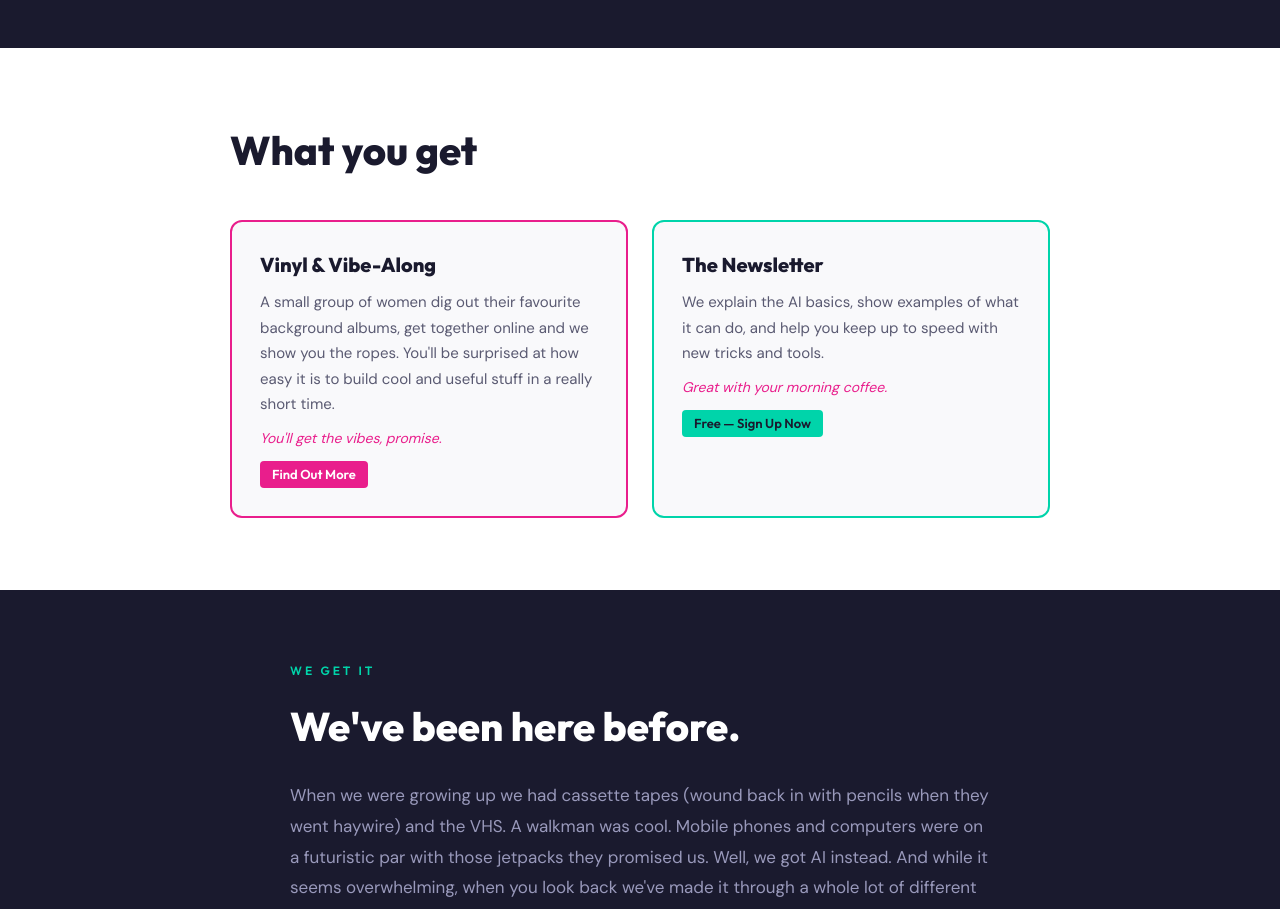
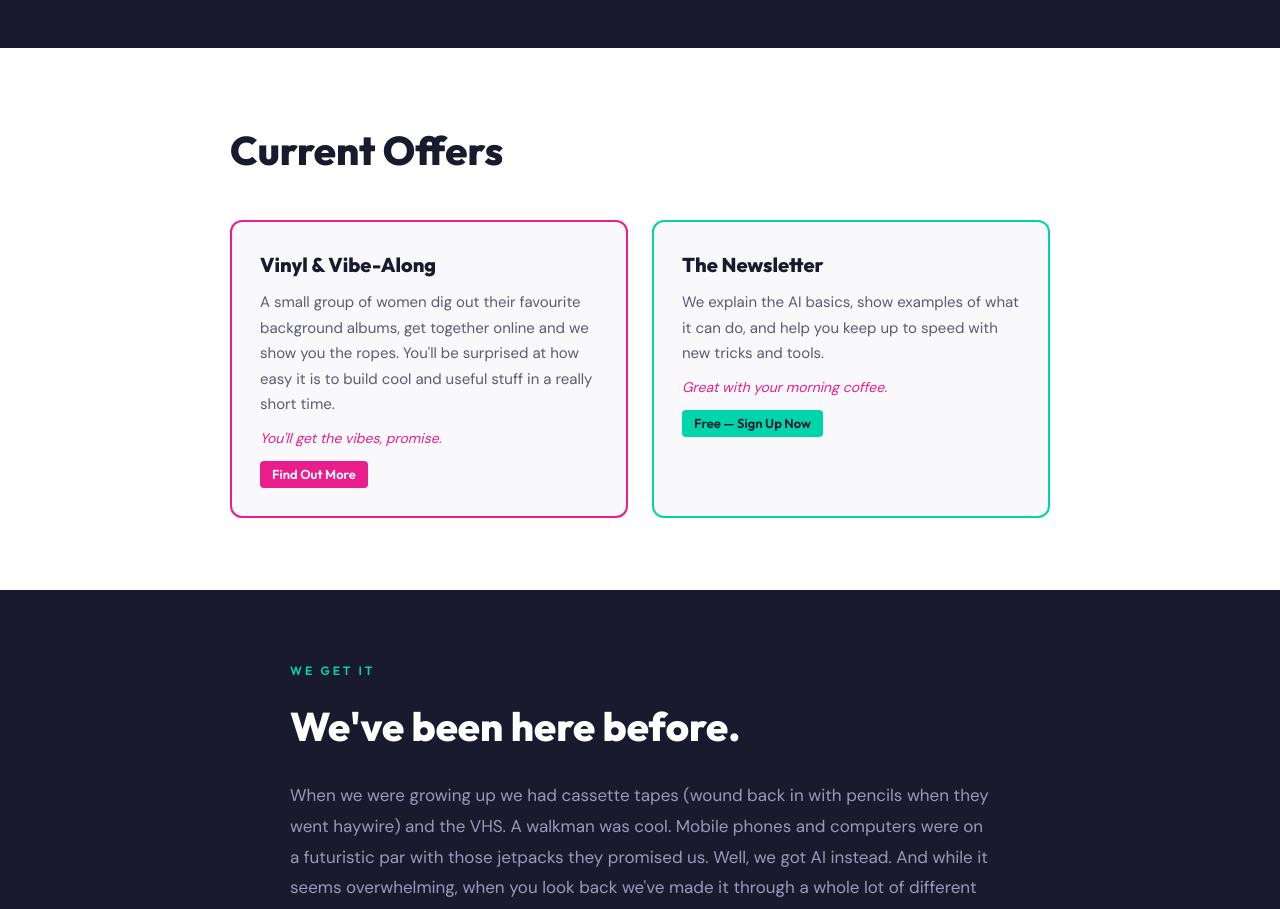
Before and after one commit to shaanmd/jetpackers-ai, a Next.js app: page / in a window 1280 px wide. Shown: the part 1340-2249 px from the top of the page. Built offline with nearby package versions, Linux system fonts and the light colour scheme; no server answers.

Commit message:
content: rename "What you get" section to "Current Offers"
Co-Authored-By: Claude Sonnet 4.6 <noreply@anthropic.com>

```diff
--- a/src/app/coming-soon/page.tsx
+++ b/src/app/coming-soon/page.tsx
@@ -278,7 +278,7 @@ export default function ComingSoonPage() {
               marginBottom: 8,
             }}
           >
-            What you get
+            Current Offers
           </h2>
           <div className="value-grid" style={{ display: 'grid', gridTemplateColumns: '1fr 1fr', gap: 24, marginTop: 40 }}>
             <div
```
